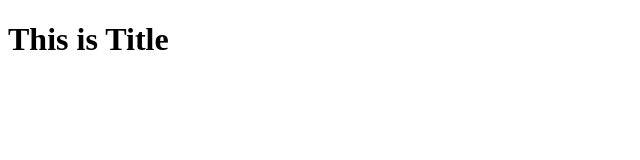
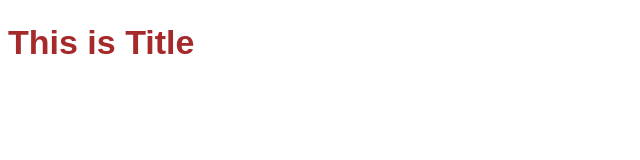
Before and after one commit to Xrid-driX/main, a plain HTML site: page index.htm in a window 1280 px wide. Shown: the whole page, without its empty margins (0-640 px from the left). Drawn offline with Linux system fonts and the light colour scheme.

Commit message:
Update style.css

```diff
--- a/style.css
+++ b/style.css
@@ -2,3 +2,9 @@
   display: flex;
   color: blue;
 }
+
+h1 {
+  font-family: arial;
+  font-size: 34px;
+  color: Brown;
+}
```
